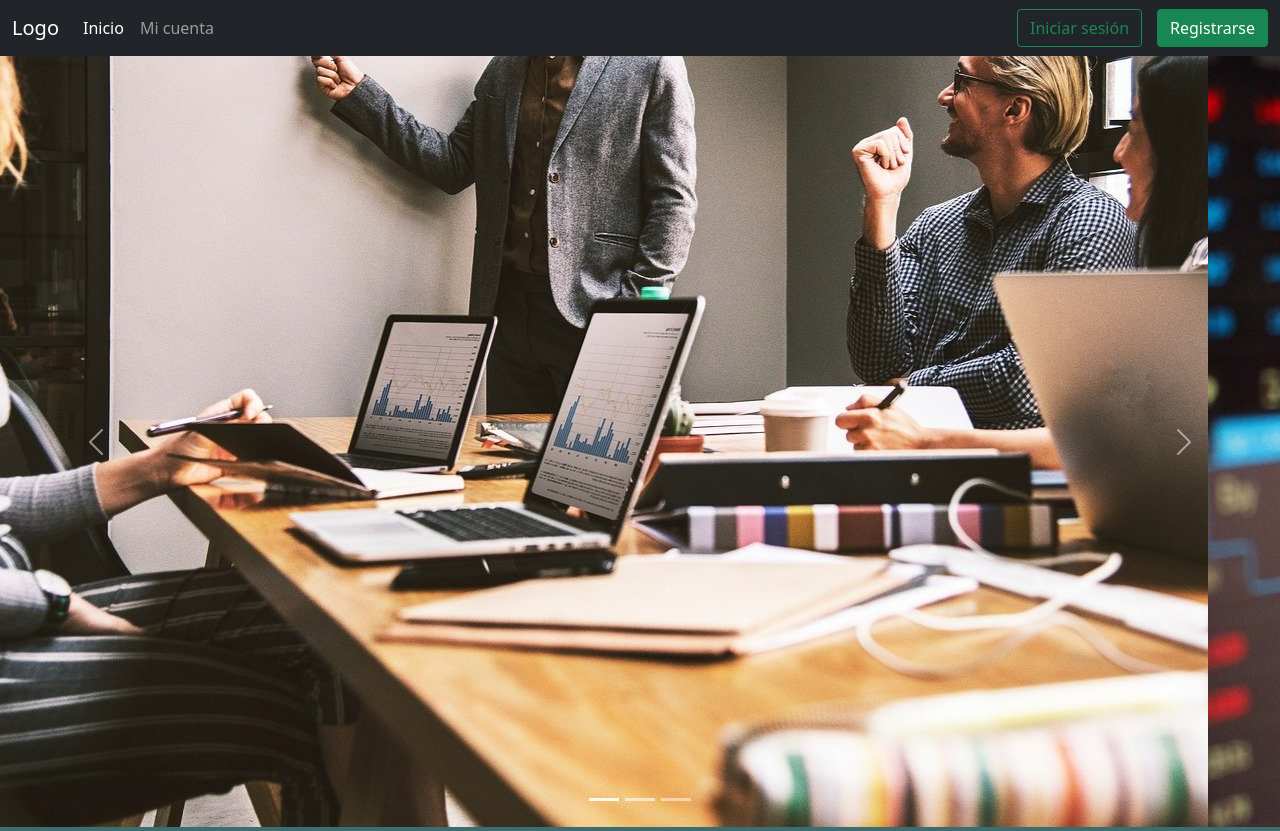
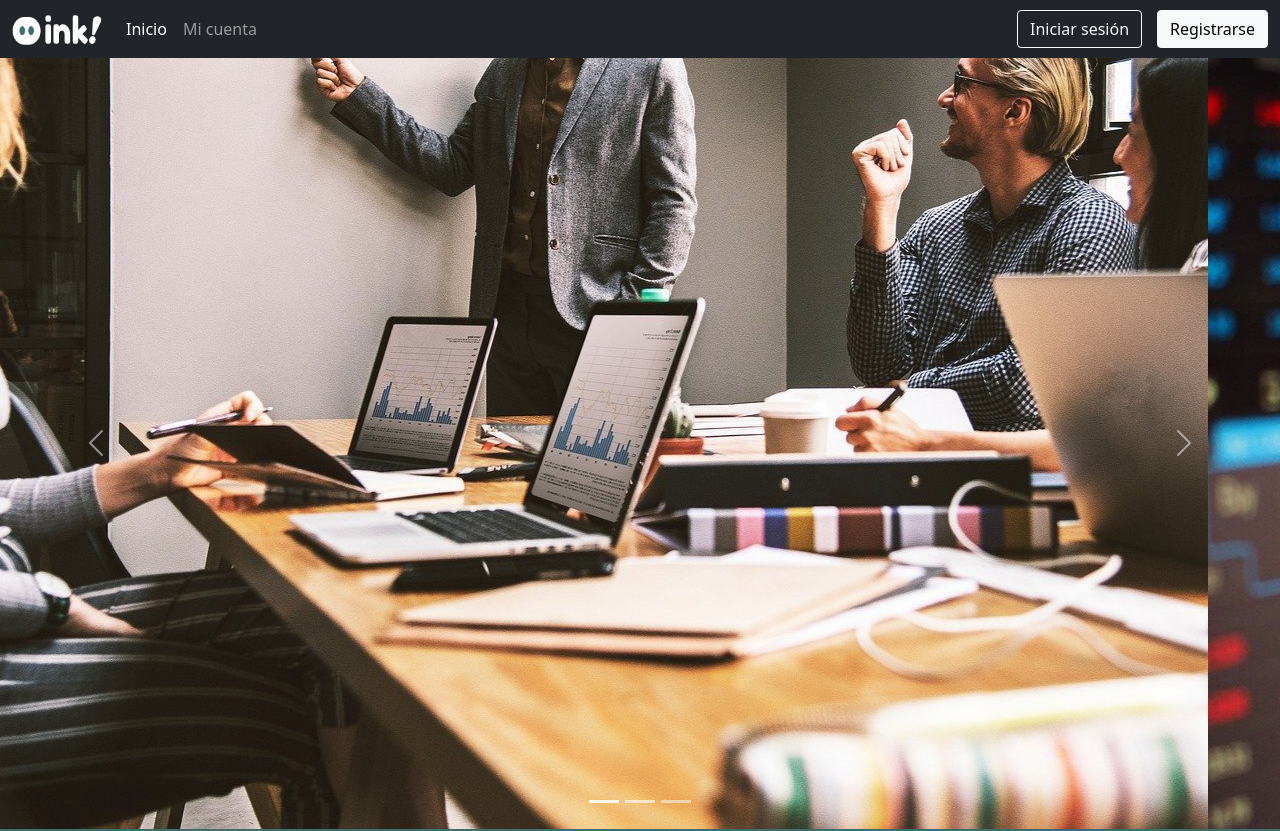
Before and after one commit to camaviga11/OinkApp, an Angular app in the folder FrontOinkApp/: page / in a window 1280 px wide. Shown: the top 831 px of the page. Built offline with nearby package versions, Linux system fonts and the light colour scheme.

Commit message:
Terminada la modificacion del header

```diff
--- a/FrontOinkApp/src/app/nav-bar/nav-bar.component.html
+++ b/FrontOinkApp/src/app/nav-bar/nav-bar.component.html
@@ -1,7 +1,8 @@
 <!--BARRA DE NAVEGACION-->
 <nav class="navbar navbar-expand-lg navbar-light bg-light navbar-dark bg-dark">
     <div class="container-fluid">
-      <a class="navbar-brand" href="">Logo</a>
+      <a class="navbar-brand" href=""><img class="logo-footer" src="../../assets/diseno/logo.png" alt="Logo" width="90px"
+        height="30px"></a>
       <button class="navbar-toggler" type="button" data-bs-toggle="collapse" data-bs-target="#navbarSupportedContent" aria-controls="navbarSupportedContent" aria-expanded="false" aria-label="Toggle navigation">
         <span class="navbar-toggler-icon"></span>
       </button>
@@ -15,8 +16,8 @@
           </li>
         </ul>
         <form class="d-flex">
-          <button style="margin-right: 15px;" class="btn btn-outline-success" type="submit">Iniciar sesión</button>
-          <button class="btn btn-success" type="submit">Registrarse</button>
+          <button style="margin-right: 15px;" class="btn btn-outline-light" type="submit">Iniciar sesión</button>
+          <button class="btn btn-light" type="submit">Registrarse</button>
         </form>
       </div>
     </div>
```
Also changed, not shown: FrontOinkApp/src/assets/diseno/Logo.png.
